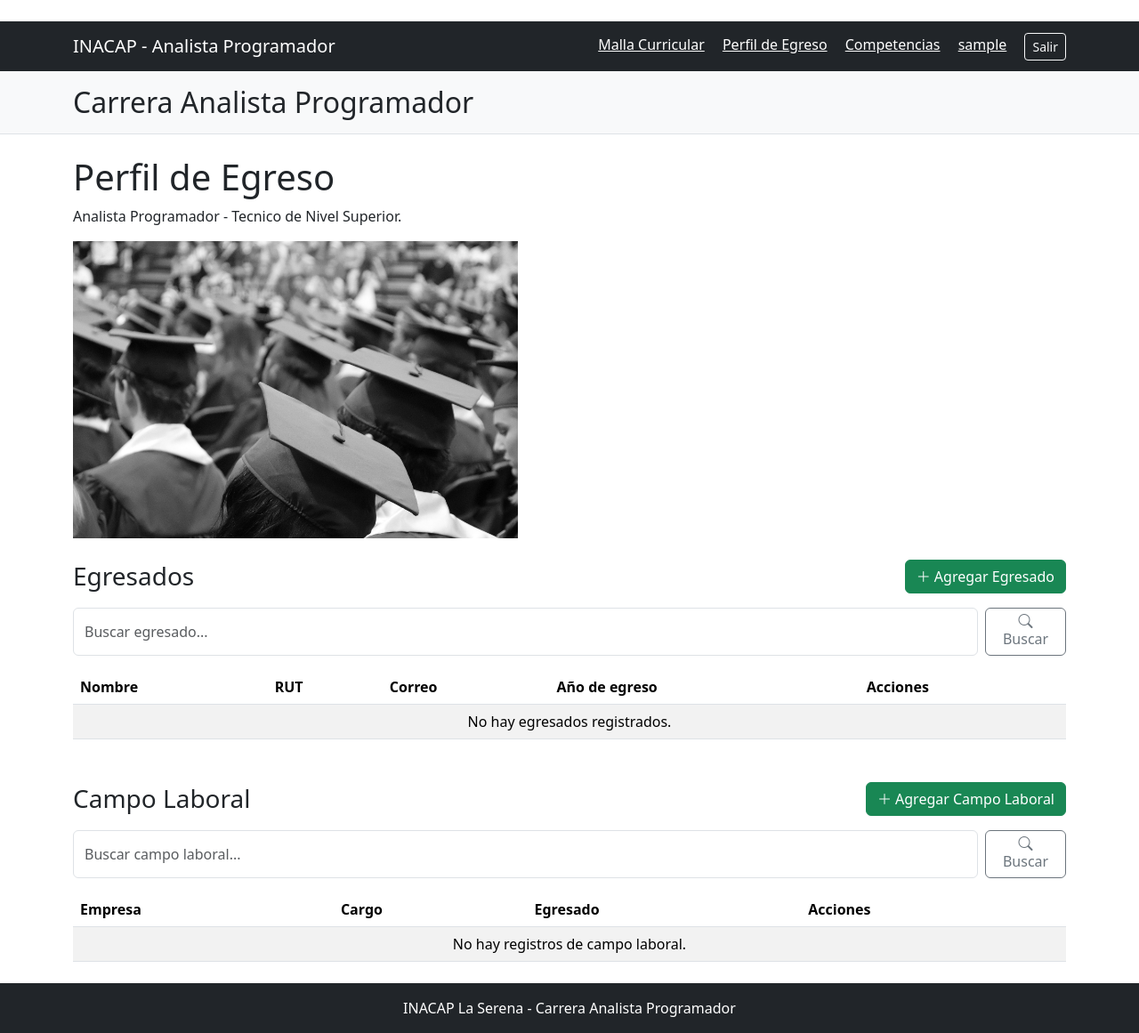
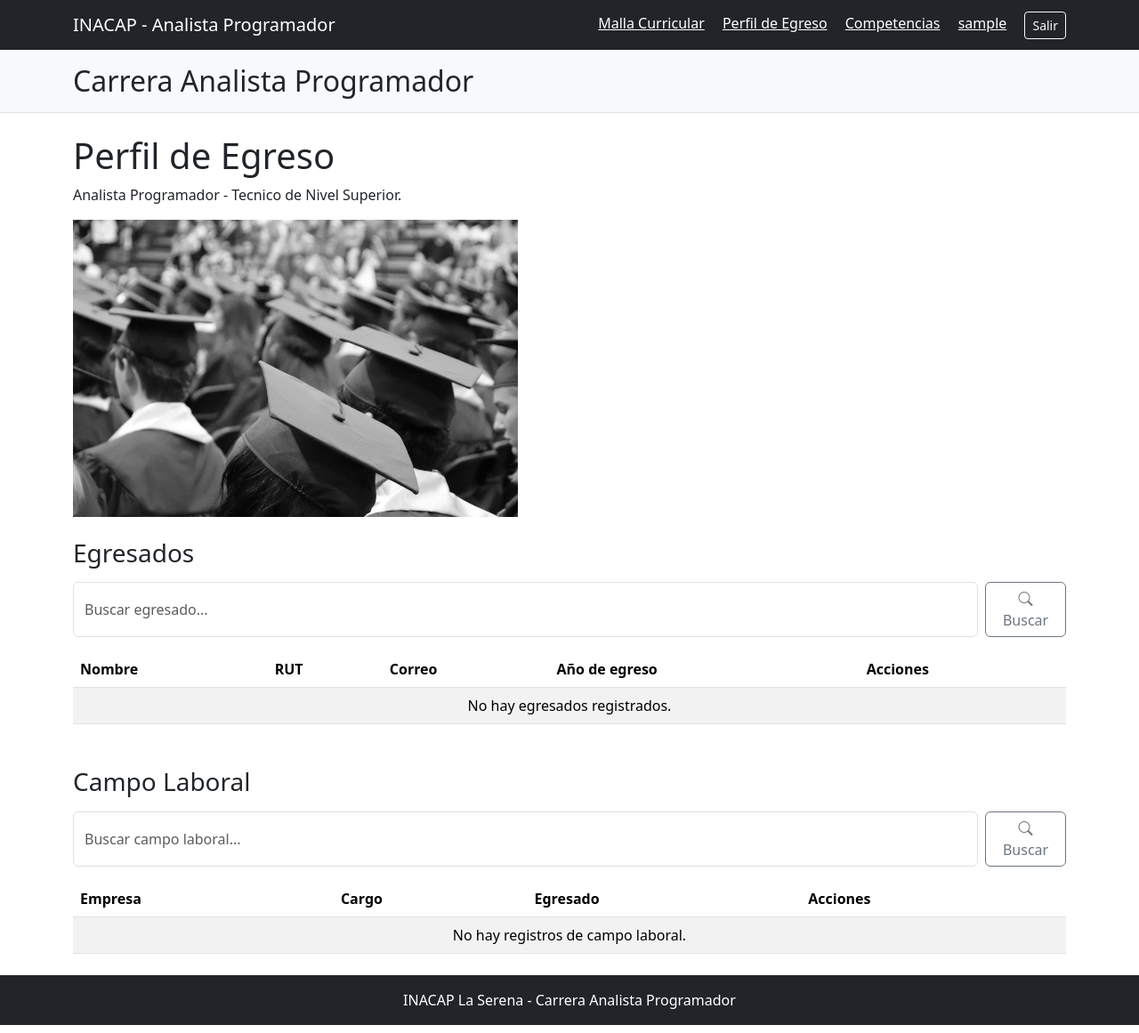
Before and after one commit to renatoelsato-cloud/sitio-inacap-eval2, a Django app: page /egreso/ in a window 1280 px wide. Shown: the whole page at 89% size. Run offline with Django 5.2, Linux system fonts and the light colour scheme; the visitor is signed in with stand-in values (Sample User, id 1); data that the repository does not hold is empty; some libraries are stand-ins or nearby versions.

Commit message:
Quita botones sin funcion de paginas de consulta

```diff
--- a/template/egreso/competencias.html
+++ b/template/egreso/competencias.html
@@ -4,7 +4,6 @@
 <div class="container mt-4">
     <div class="d-flex justify-content-between align-items-center mb-3">
         <h1>Competencias del Perfil de Egreso</h1>
-        <a href="#" class="btn btn-success"><i class="bi bi-plus-lg"></i> Agregar Competencia</a>
     </div>
 
     <form class="d-flex mb-3" role="search">
@@ -26,8 +25,6 @@
                 <td>{{ competencia.nombre }}</td>
                 <td>{{ competencia.descripcion }}</td>
                 <td>
-                    <a href="#" class="btn btn-sm btn-warning me-1"><i class="bi bi-pencil-square"></i> Modificar</a>
-                    <a href="#" class="btn btn-sm btn-danger"><i class="bi bi-trash"></i> Eliminar</a>
                 </td>
             </tr>
             {% endfor %}
--- a/template/egreso/notas.html
+++ b/template/egreso/notas.html
@@ -4,7 +4,6 @@
 <div class="container mt-4">
     <div class="d-flex justify-content-between align-items-center mb-3">
         <h1>Notas de Estudiantes</h1>
-        <a href="#" class="btn btn-success"><i class="bi bi-plus-lg"></i> Agregar Nota</a>
     </div>
 
     <form class="d-flex mb-3" role="search">
@@ -28,8 +27,6 @@
                 <td>{{ nota.asignatura.nombre }}</td>
                 <td>{{ nota.calificacion }}</td>
                 <td>
-                    <a href="#" class="btn btn-sm btn-warning me-1"><i class="bi bi-pencil-square"></i> Modificar</a>
-                    <a href="#" class="btn btn-sm btn-danger"><i class="bi bi-trash"></i> Eliminar</a>
                 </td>
             </tr>
             {% endfor %}
--- a/template/egreso/perfil.html
+++ b/template/egreso/perfil.html
@@ -9,7 +9,6 @@
 
     <div class="d-flex justify-content-between align-items-center mt-4 mb-3">
         <h3 class="mb-0">Egresados</h3>
-        <a href="#" class="btn btn-success"><i class="bi bi-plus-lg"></i> Agregar Egresado</a>
     </div>
 
     <form class="d-flex mb-3" role="search">
@@ -35,8 +34,6 @@
                 <td>{{ estudiante.correo }}</td>
                 <td>{{ estudiante.anio_egreso }}</td>
                 <td>
-                    <a href="#" class="btn btn-sm btn-warning me-1"><i class="bi bi-pencil-square"></i> Modificar</a>
-                    <a href="#" class="btn btn-sm btn-danger"><i class="bi bi-trash"></i> Eliminar</a>
                 </td>
             </tr>
             {% empty %}
@@ -49,7 +46,6 @@
 
     <div class="d-flex justify-content-between align-items-center mt-5 mb-3">
         <h3 class="mb-0">Campo Laboral</h3>
-        <a href="#" class="btn btn-success"><i class="bi bi-plus-lg"></i> Agregar Campo Laboral</a>
     </div>
 
     <form class="d-flex mb-3" role="search">
@@ -73,8 +69,6 @@
                 <td>{{ campo.cargo }}</td>
                 <td>{{ campo.estudiante|default:"Sin asignar" }}</td>
                 <td>
-                    <a href="#" class="btn btn-sm btn-warning me-1"><i class="bi bi-pencil-square"></i> Modificar</a>
-                    <a href="#" class="btn btn-sm btn-danger"><i class="bi bi-trash"></i> Eliminar</a>
                 </td>
             </tr>
             {% empty %}
```
